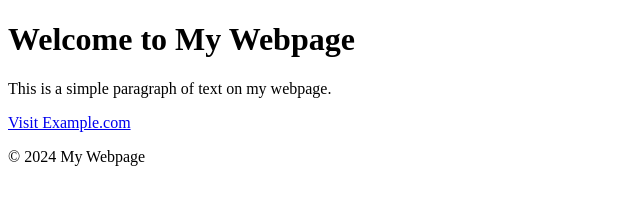
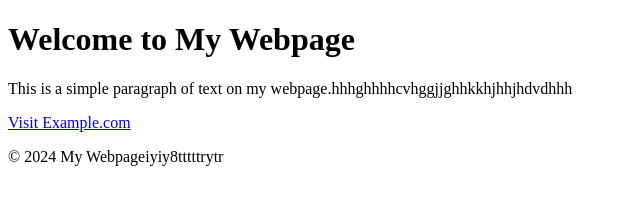
Before and after one commit to RonaSiby/MeRona, a plain HTML site: page index.html in a window 1280 px wide. Shown: the whole page, without its empty margins (0-640 px from the left). Drawn offline with Linux system fonts and the light colour scheme.

Commit message:
commit message

```diff
--- a/index.html
+++ b/index.html
@@ -10,11 +10,11 @@
         <h1>Welcome to My Webpage</h1>
     </header>
     <main>
-        <p>This is a simple paragraph of text on my webpage.</p>
+        <p>This is a simple paragraph of text on my webpage.hhhghhhhcvhggjjghhkkhjhhjhdvdhhh</p>
         <a href="https://www.example.com">Visit Example.com</a>
     </main>
     <footer>
-        <p>&copy; 2024 My Webpage</p>
+        <p>&copy; 2024 My Webpageiyiy8tttttrytr</p>
     </footer>
 </body>
 </html>
```
